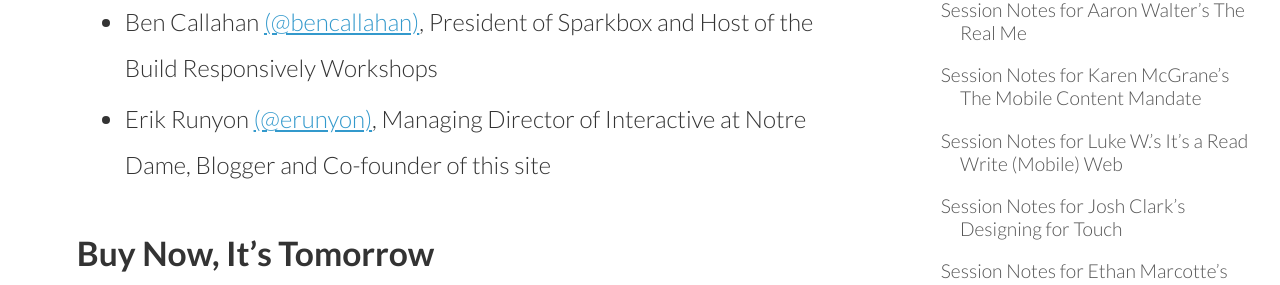
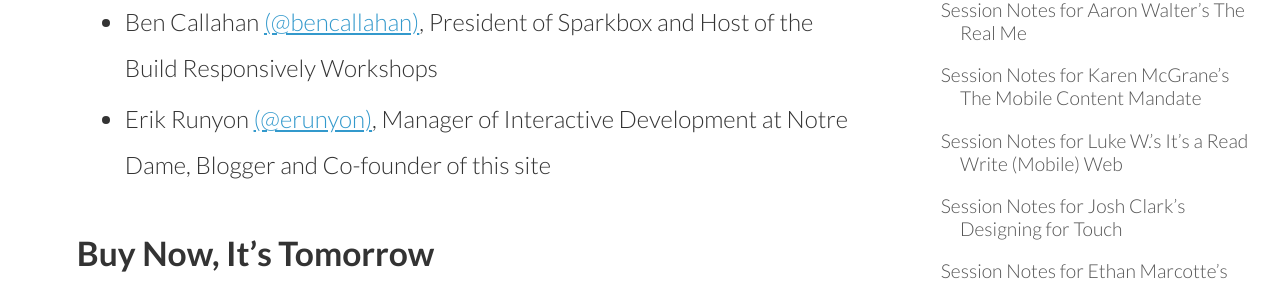
Before and after one commit to thedougco/responsive.ly, a Jekyll site: the page built from _posts/2013-04-15-RWD_summit.md, in a window 1280 px wide. Shown: the part 902-1187 px from the top of the page. Built offline with Jekyll 4.4.1, drawn with Linux system fonts in a browser that asks for light colours; nearby versions of some CDN libraries; Markdown is read by kramdown in place of the engine named in the settings; comment, search, counter and statistics services are not loaded.

Commit message:
post edits

```diff
--- a/_posts/2013-04-15-RWD_summit.md
+++ b/_posts/2013-04-15-RWD_summit.md
@@ -14,7 +14,7 @@
 - Dan Mall [(@danmall)](https://twitter.com/danielmall), Founder and Designer at SuperFriendly
 - Sara Wachter-Boettcher [(@sara_ann_marie)](https://twitter.com/sara_ann_marie), Author, Content Strategist and Editor at A List Apart
 - Ben Callahan [(@bencallahan)](https://twitter.com/bencallahan), President of Sparkbox and Host of the Build Responsively Workshops
-- Erik Runyon [(@erunyon)](https://twitter.com/erunyon), Managing Director of Interactive at Notre Dame, Blogger and Co-founder of this site
+- Erik Runyon [(@erunyon)](https://twitter.com/erunyon), Manager of Interactive Development at Notre Dame, Blogger and Co-founder of this site
 
 ###Buy Now, It’s Tomorrow
 You’ll likely recognize other #RWD superstars in the lineup including Trent Walton and Dave Rupert from [Paravel](http://paravelinc.com/).
```
